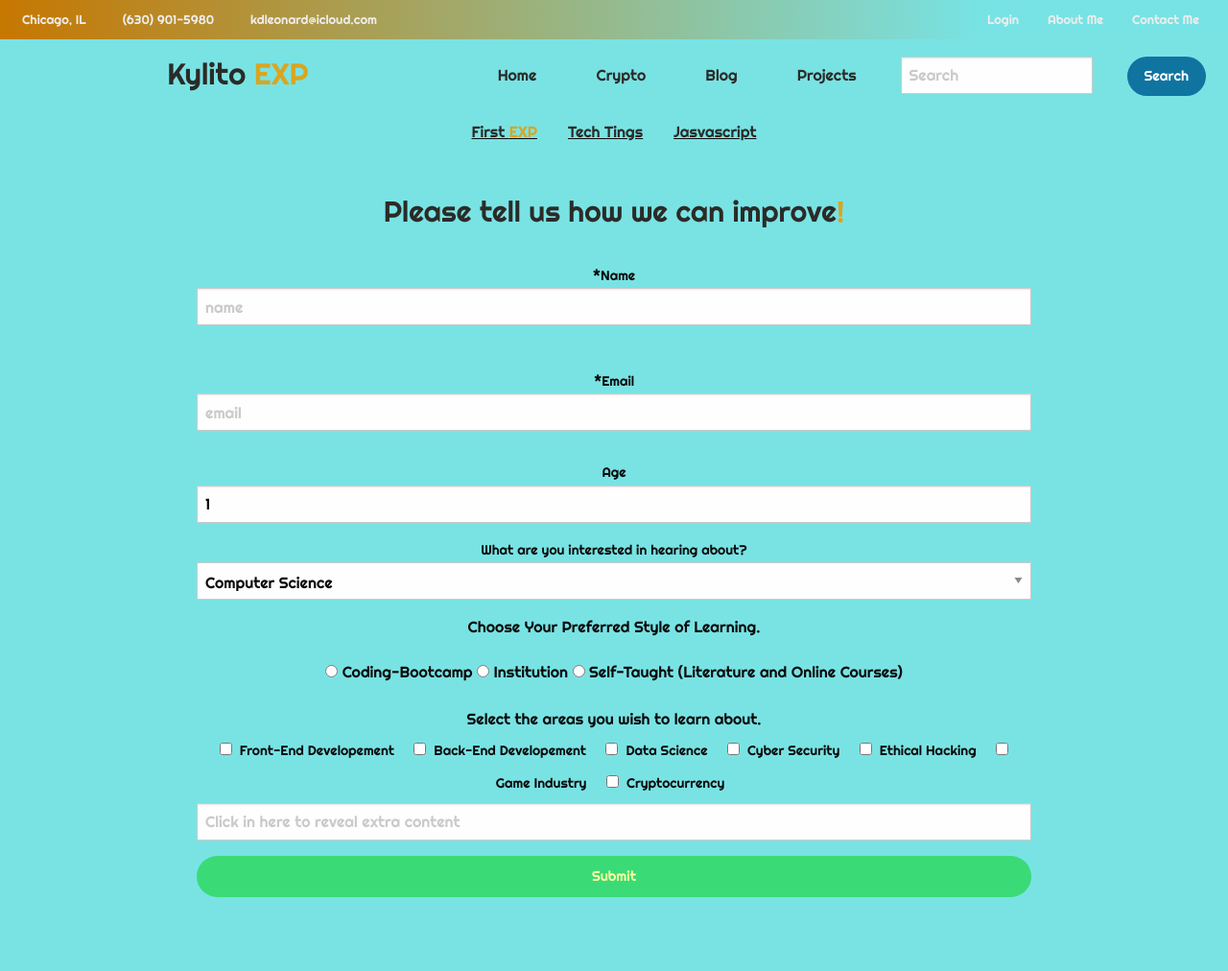
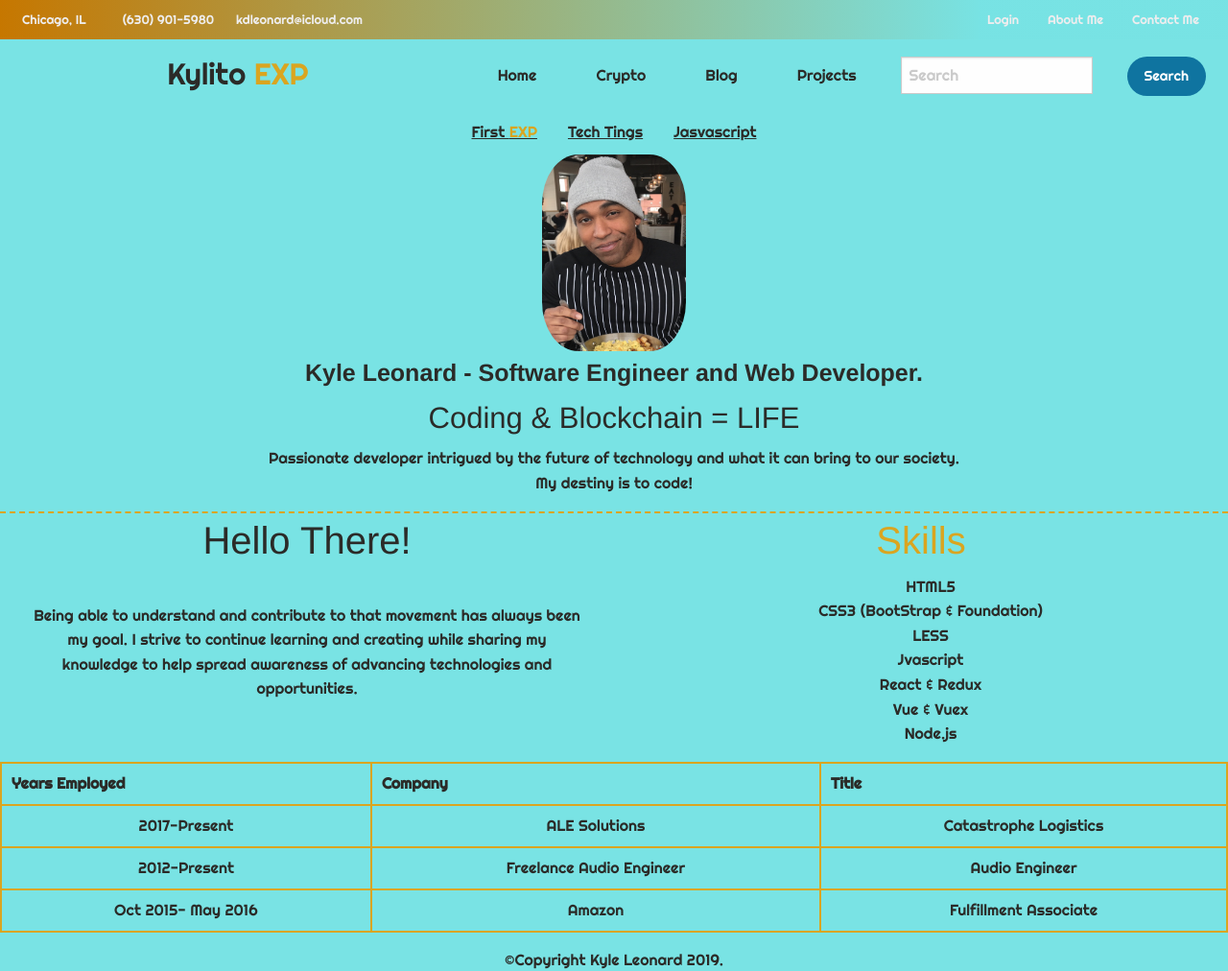
Before and after one commit to kdleonard93/KylitoExp, a website: page index.html in a window 1280 px wide. Shown: the whole page at 96% size. Before the commit the page ends 961 px from the top, so only its background shows below. Drawn offline with Linux system fonts and the light colour scheme.

Commit message:
Major additions to the home page and relocated the form to contact me

```diff
--- a/index.html
+++ b/index.html
@@ -17,7 +17,7 @@
         <ul class="top-list">
           <li><i class="fa fa-map-marker"></i> Chicago, IL</li>
           <li><i class="fa fa-phone"></i> (630) 901-5980</li>
-          <li><i class="fa fa-envelope"></i> kdleonard@icloud.com</li>
+          <a href ="mailto:kdleonard"><li><i class="fa fa-envelope"></i> kdleonard@icloud.com</li></a>
         </ul>
       </div>
       <div class="cell samll-6 medium-6 large-6">
@@ -40,7 +40,7 @@
           <li><a href="index.html">Home</a></li>
           <li><a href="crypto.html">Crypto</a></li>
           <li><a href="blog.html">Blog</a></li>
-          <li><a href="projects.html" id="projects">Projects</a></li>
+          <li><a href="projects.html">Projects</a></li>
           <li><input type="search" placeholder="Search"></li>
           <li><button type="button" class="button">Search</button></li>
         </ul>
@@ -58,68 +58,68 @@
       </div>
     </div>
 
-  <div id="form-outer">
-    <p id="description">Please tell us how we can improve<span>!</span></p>
-    <form id="survey-form">
-      <div class="grid-container">
-        <div class="grid-y grid-padding-y">
-          <div class="medium-6 cell">
-            <label id="name-label" for="name">*Name
-              <input type="text" name="name" id="name" class="input-field" placeholder="name" required>
-            </label>
-          </div>
-          <div class="small-2 medium-4 large-6 cell">
-            <label id="email-label" for="email">*Email
-              <input type="email" name="email" id="email" placeholder="email" required>
-            </label>
+      <div class="top-area">
+        <header>
+          <img src="images/portfolio_img.JPG" alt="Portfolio-Pic">
+          <h1>Kyle Leonard - Software Engineer and Web Developer.</h1>
+          <h3>Coding & Blockchain = LIFE</h3>
+        </header>
+        <div class ="intro">
+          <p>Passionate developer intrigued by the future of technology and what it can bring to our society. <br> My destiny
+            is to code!</p>
         </div>
       </div>
-        <div class="medium-6 cell">
-          <label id="number-label" for="age">Age
-            <input type="number" name="age" id="number" value="1" min="1" max="120" placeholder="age">
-          </label>
+
+      <div class="mid-area">
+        <div class = "intro">
+          <h2>Hello There!</h2>
+          <p>Being able to understand and contribute to that movement has always been my goal. I strive to continue
+            learning and creating while sharing my knowledge to help spread awareness of advancing technologies and
+            opportunities.</p>
           </div>
-        <div class="medium-6 cell">
-          <label> What are you interested in hearing about?
-            <select class="dropdown" name="intrests" id="dropdown">
-              <option value="Computer Science">Computer Science</option>
-              <option value="Crypto">Crypto</option>
-              <option value="Video Games/Television">Video Games/Television</option>
-              <option value="Food/Cooking">Food/Cooking</option>
-            </select>
-          </label>
+        <div class= "skills">
+          <h2><span>Skills</span></h2>
+          <ul>
+            <li>HTML5</li>
+            <li>CSS3 (BootStrap & Foundation)</li>
+            <li>LESS</li>
+            <li>Jvascript</li>
+            <li>React & Redux</li>
+            <li>Vue & Vuex</li>
+            <li>Node.js</li>
+          </ul>
       </div>
-        <div class="grid-y grid-padding-y">
-          <fieldset class="small-12 large-6 cell">
-            <legend>Choose Your Preferred Style of Learning.</legend>
-            <input type="radio" name="learning" value="Bootcamp" id="bootcamp" required>
-            <lable for="bootcamp">Coding-Bootcamp</lable>
-            <input type="radio" name="learning" value="Institution" id="institution">
-            <lable for="institution"> Institution</lable>
-            <input type="radio" name="learning" value="Self-taught" id="self-tought">
-            <lable for="self-tought"> Self-Taught (Literature and Online Courses)</lable>
-          </fieldset>
-          <fieldset>
-            <legend>Select the areas you wish to learn about.</legend>
-            <input id="checkbox1" type="checkbox" value="checkbox1"><label for="checkbox1">Front-End Developement</label>
-            <input id="checkbox2" type="checkbox" value="checkbox2"><label for="checkbox2">Back-End Developement</label>
-            <input id="checkbox3" type="checkbox" value="checkbox3"><label for="checkbox3">Data Science</label>
-            <input id="checkbox4" type="checkbox" value="checkbox4"><label for="checkbox4">Cyber Security</label>
-            <input id="checkbox5" type="checkbox" value="checkbox5"><label for="checkbox5">Ethical Hacking</label>
-            <input id="checkbox6" type="checkbox" value="checkbox6"><label for="checkbox6">Game Industry</label>
-            <input id="checkbox7" type="checkbox" value="checkbox7"><label for="checkbox7">Cryptocurrency</label>
-          </fieldset>
       </div>
-        <div class="grid-y grid-padding-y">
-          <input type="text" data-toggle-focus="form-callout" placeholder="Click in here to reveal extra content">
-
-          <div class="secondary callout is-hidden" id="form-callout" data-toggler="is-hidden">
-            <p>This is only visible when the above field has focus.</p>
+      <div class="bottom-section">
+        <table>
+          <thead>
+          <tr>
+            <td>Years Employed</td>
+            <td>Company</td>
+            <td>Title</td>
+          </tr>
+        </thead>
+        <tbody>
+          <tr>
+            <td>2017-Present</td>
+            <td>ALE Solutions</td>
+            <td>Catastrophe Logistics</td>
+          </tr>
+          <tr>
+            <td>2012-Present</td>
+            <td>Freelance Audio Engineer</td>
+            <td>Audio Engineer</td>
+          </tr>
+          <tr>
+            <td>Oct 2015- May 2016</td>
+            <td>Amazon</td>
+            <td>Fulfillment Associate</td>
+          </tr>
+        </tbody>
+        </table>
       </div>
 
-            <button id="submit" type="submit" class="success button" name="button">Submit</button>
-          </label>
-        </div>
-      </div>
-    </form>
-  </div>
+      <footer>
+        &copy;Copyright Kyle Leonard 2019.
+      </footer>
+</body>
--- a/scss/_custom.scss
+++ b/scss/_custom.scss
@@ -1,5 +1,10 @@
+// Global Page Template
+
 body {
     font-family: 'Righteous';
+    background-color:rgba(107, 224, 226, .9);
+    text-align: center;
+    color:  rgb(43, 43, 40);
    }
 
 
@@ -93,32 +98,59 @@ li {
 
 }
 
-#side-bar {
-    display: block;
-    list-style: none;
 
-    li {
-        text-align: left;
-    }
-    a {
-        color: goldenrod;
+
+// Home Page
+.top-area {
+    border-bottom: 2px dashed goldenrod;
+
+img {
+    width: 150px;
+    height: 205px;
+    border-radius: 25%;
+    margin: 5px auto;
     }
 
-    a:hover {
+    h1 {
+        font-size: 25px;
+        font-weight: bold;
         color: rgb(43, 43, 40);
     }
+
 }
-
-
 span {
     color: goldenrod;
    }
 
-body {
+td {
+    color:rgb(43, 43, 40);
+    border: 2px solid goldenrod;
+}
 
-    background-color:rgba(107, 224, 226, .9);
-    text-align: center;
+.mid-area {
+    display: flex;
+    justify-content: space-evenly;
+
+    p {
+        padding:30px;
+    }
+
+    .intro {
+            width:50%;
+        }
+
+    .skills {
+            width:50%;
+        }
+    li {
+        list-style-type: none;
+    }
+
+
 }
+
+
+// Contact Me Page
 
 #form-outer {
     position: relative;
@@ -128,13 +160,6 @@ body {
     max-width: 900px;
     padding: 40px 0px 10px 0px;
   }
-
-#title {
-    color: white;
-    padding: 10px;
-    margin: 10px;
-    font-family: Cambria, Cochin, Georgia, Times, 'Times New Roman', serif
-}
 
 #description {
     color: rgb(43, 43, 40);
@@ -153,9 +178,6 @@ body {
 
 // crypto page
 
-td {
-    color: blue;
-}
 
 #frame-nav {
 display: flex;
--- a/scss/_settings.scss
+++ b/scss/_settings.scss
@@ -65,6 +65,7 @@
 $primary: #0f74a0;
 $secondary: goldenrod;
 $drop-back: transparent;
+
 
 // 1. Global
 // ---------
```
Also changed, not shown: blog.html (+1 -1 lines), contact.html (added, +127 -0 lines), crypto.html (+1 -1 lines), package.json (+4 -4 lines), css/app.css, images/portfolio_img.JPG (added), 1 other file. Lines whose indentation alone changed are shown as unchanged.
